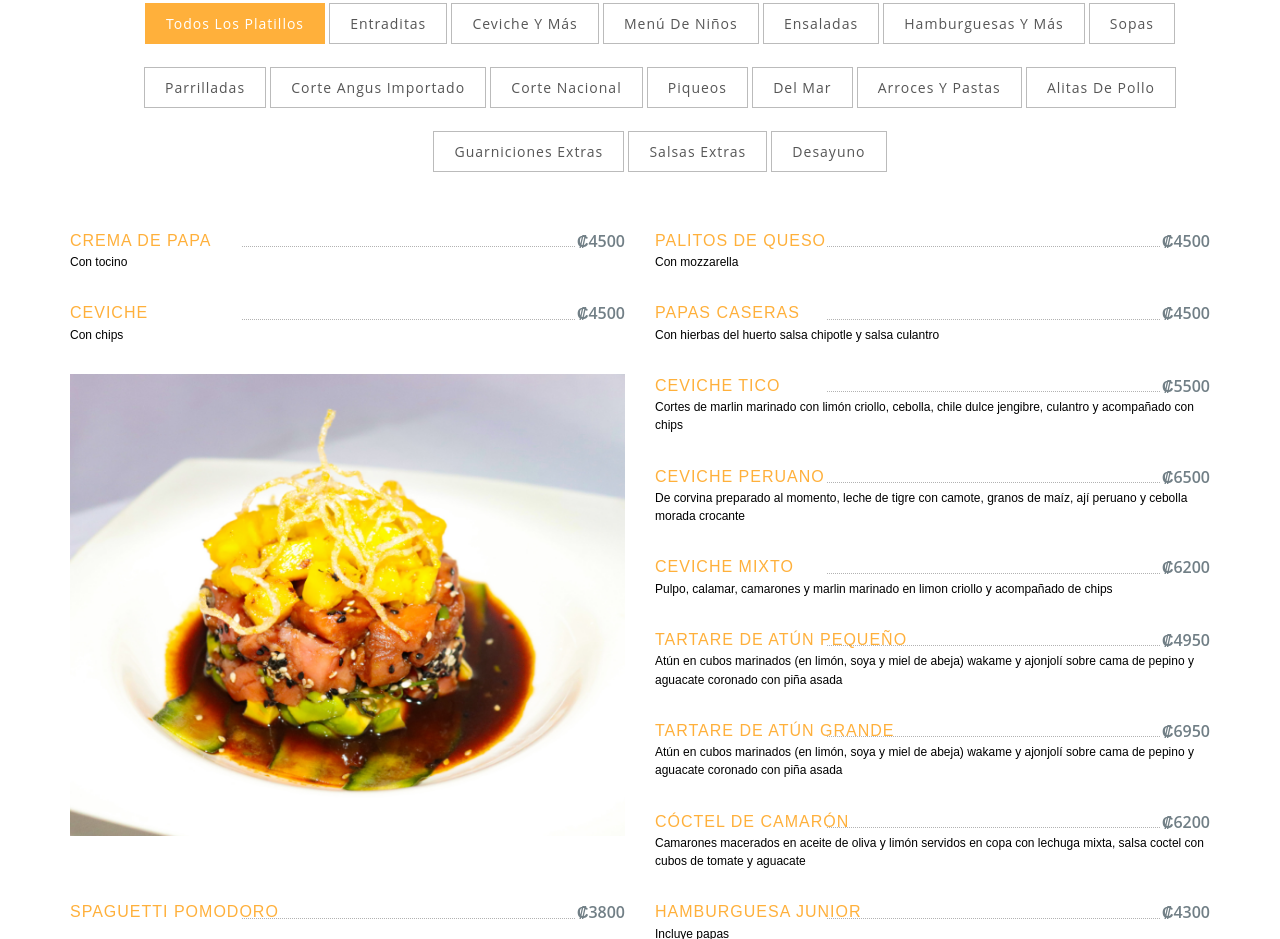
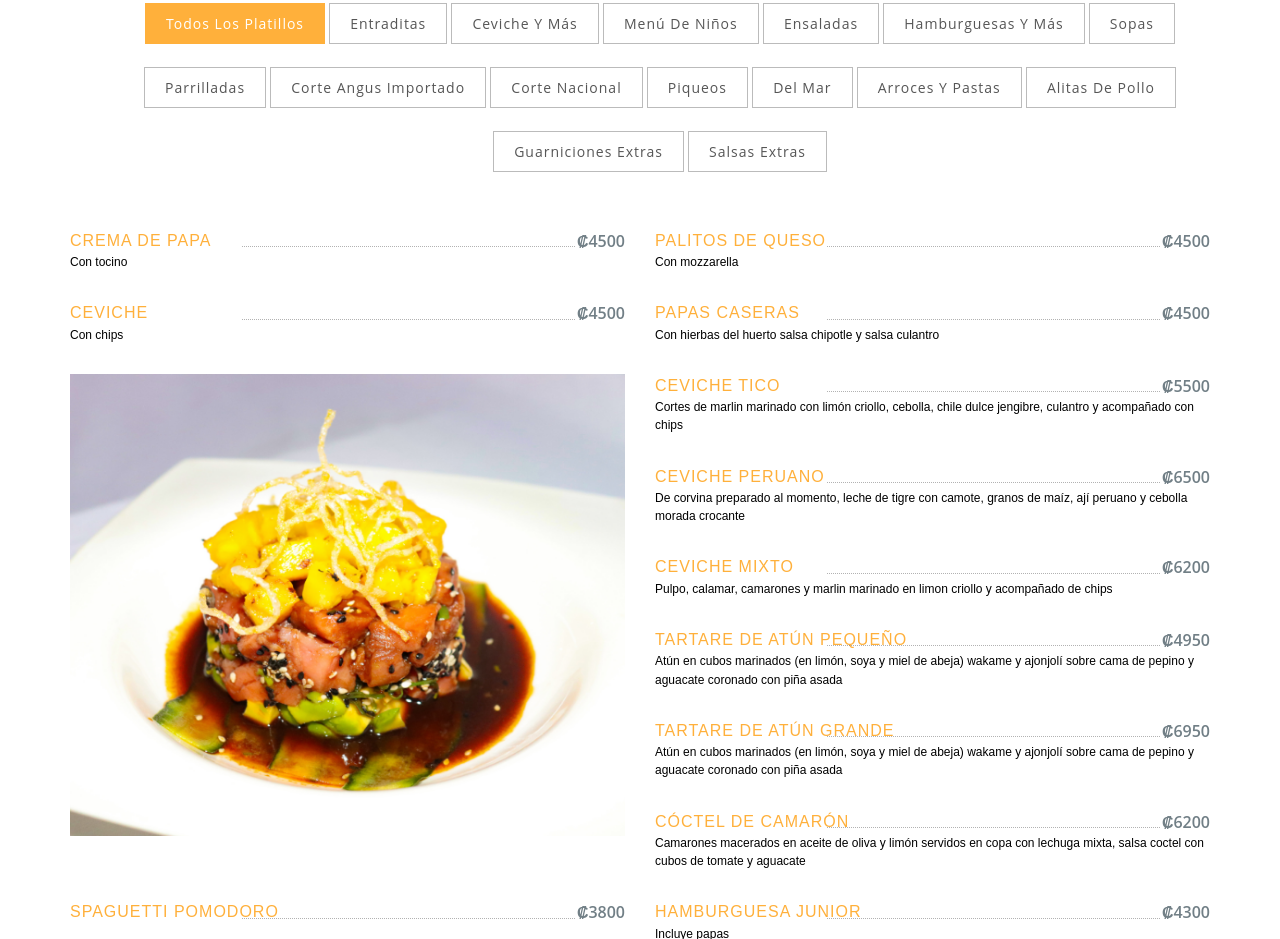
Before and after one commit to Watermenus/Palo-Santo-506, a plain HTML site: page index.html in a window 1280 px wide. Shown: the part 2039-2978 px from the top of the page. Drawn offline with Linux system fonts and the light colour scheme; a web font is replaced by a local one.

Commit message:
no desayuno

```diff
--- a/index.html
+++ b/index.html
@@ -147,7 +147,6 @@
             <li><a class="filter" data-filter=".category-13">Alitas de pollo</a></li>
             <li><a class="filter" data-filter=".category-14">Guarniciones extras</a></li>
             <li><a class="filter" data-filter=".category-15">Salsas extras</a></li>
-            <li><a class="filter" data-filter=".category-16">Desayuno</a></li>
           </ul>
         </div>
         <div id="Container" class= "Carta">
```
